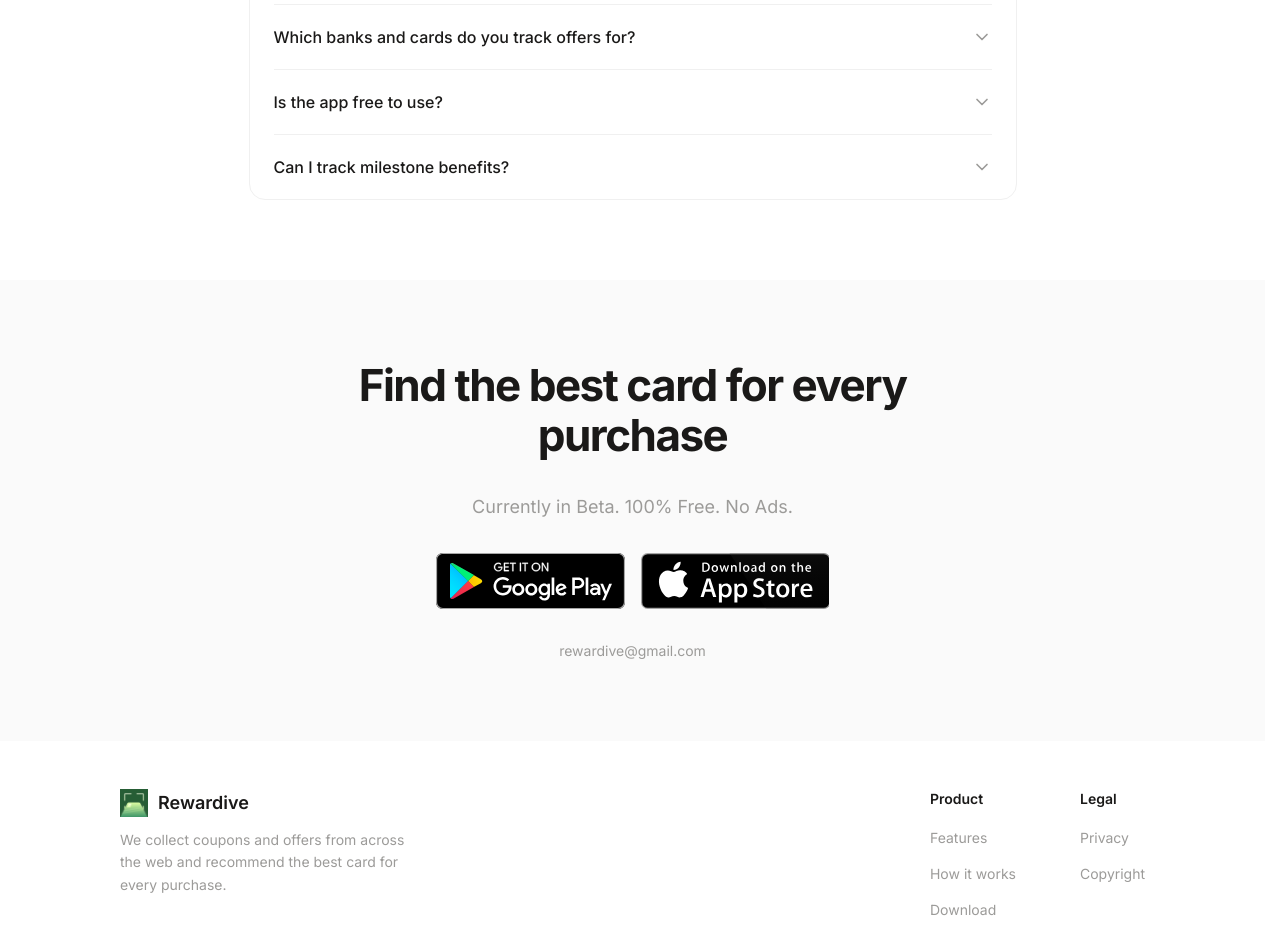
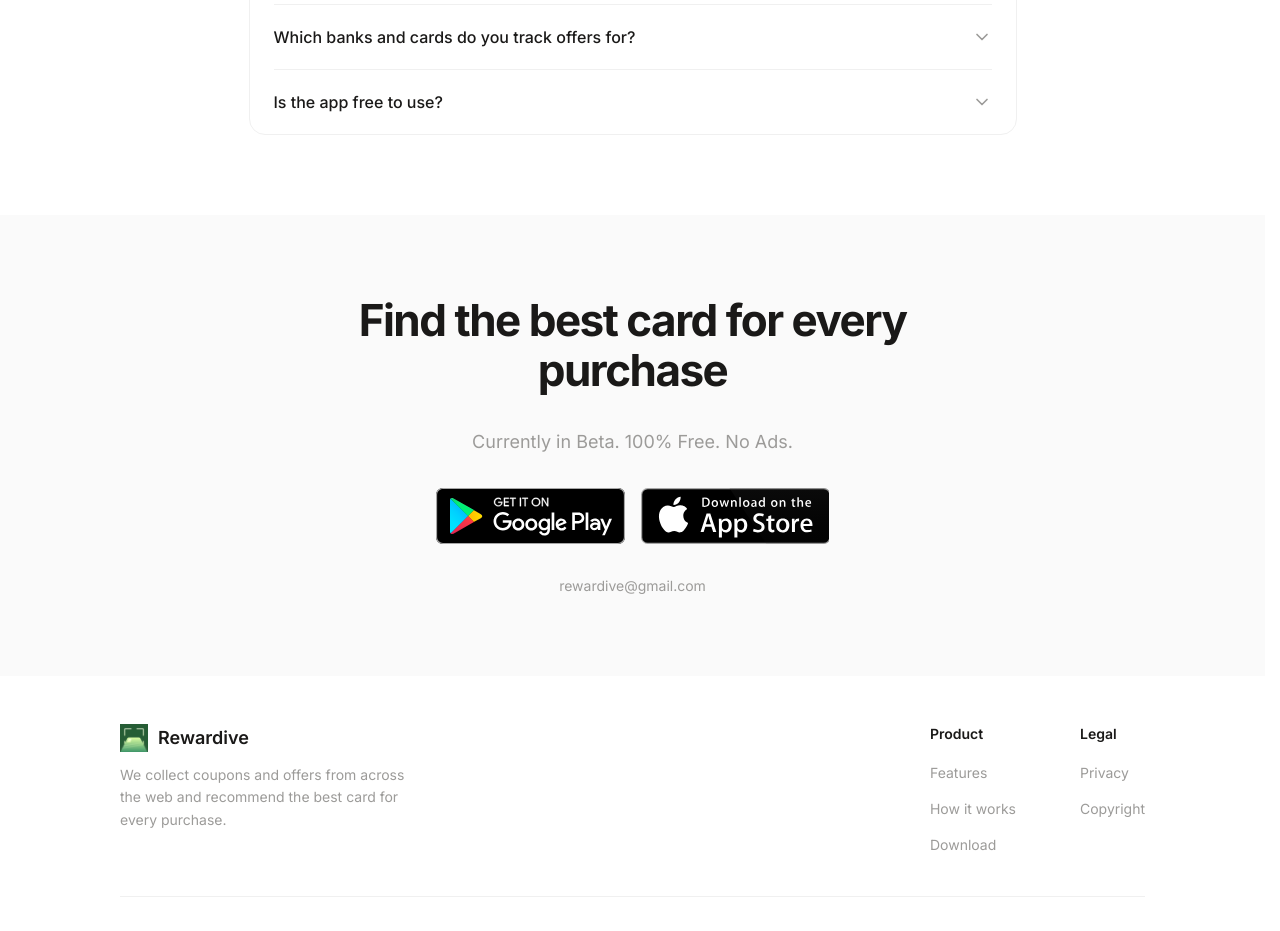
Before and after one commit to rewardive/rewardive-website, a Next.js app: page / in a window 1280 px wide. Shown: the part 3940-4871 px from the top of the page. Built offline with nearby package versions, Linux system fonts and the light colour scheme; no server answers; a web font is replaced by a local one.

Commit message:
fix: Remove FAQ item regarding milestone benefits tracking.

```diff
--- a/src/components/faq-section.tsx
+++ b/src/components/faq-section.tsx
@@ -22,10 +22,6 @@
     {
       question: "Is the app free to use?",
       answer: "Yes, the core features of Rewardive, including offer discovery and UPI scanning, are completely free for users. We may introduce premium features for advanced analytics in the future.",
-    },
-    {
-      question: "Can I track milestone benefits?",
-      answer: "Definitely. Rewardive allows you to track progress towards annual fee waivers, bonus reward points, and other milestone-based benefits so you never miss a target.",
     },
   ];
 
```
